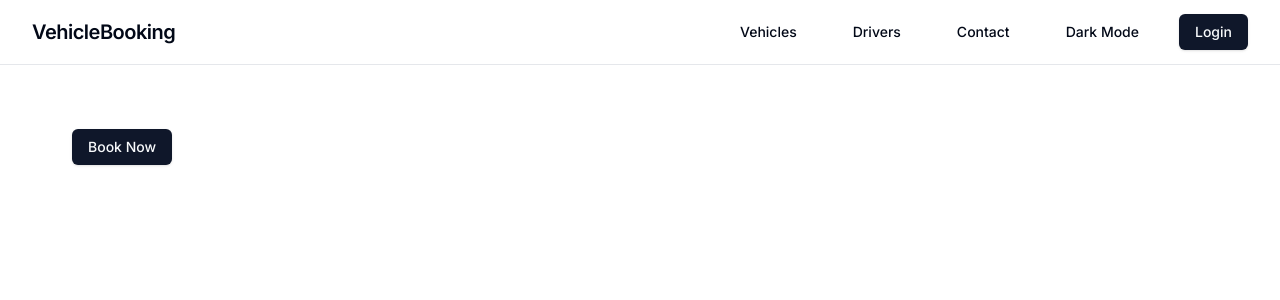
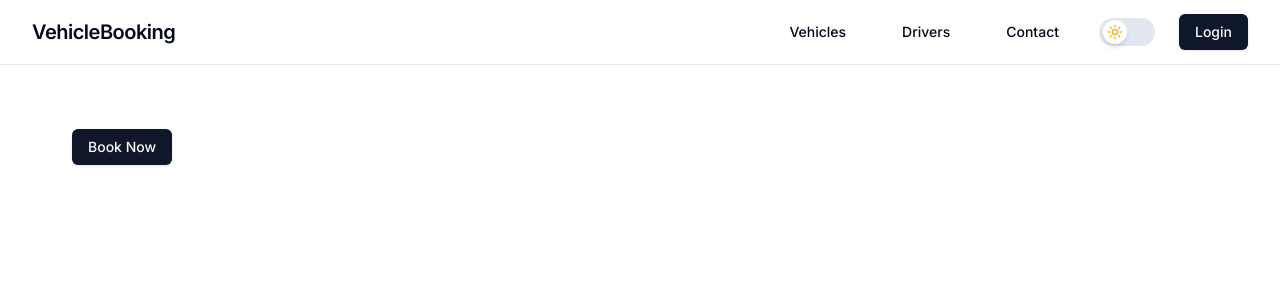
Before and after one commit to Aditya-mishra16/vehicle-booking, a Next.js app: page / in a window 1280 px wide. Shown: the top 300 px of the page. Built offline with nearby package versions, Linux system fonts and the light colour scheme.

Commit message:
toggle theme ui revamp

```diff
--- a/src/components/layout/ThemeToggle.js
+++ b/src/components/layout/ThemeToggle.js
@@ -1,19 +1,51 @@
 "use client";
 
 import { useTheme } from "next-themes";
-import { Button } from "@/components/ui/button";
+import { useEffect, useState } from "react";
+
+import { Sun, Moon } from "lucide-react";
 
 export default function ThemeToggle() {
   const { theme, setTheme } = useTheme();
 
+  const [mounted, setMounted] = useState(false);
+
+  useEffect(() => setMounted(true), []);
+
+  if (!mounted) return null;
+
+  const isDark = theme === "dark";
+
+  const toggleTheme = () => {
+    setTheme(isDark ? "light" : "dark");
+  };
+
   return (
-    <Button
-      variant="ghost"
-      onClick={() =>
-        setTheme(theme === "dark" ? "light" : "dark")
-      }
+    <button
+      onClick={toggleTheme}
+      className={`
+        relative flex items-center
+        w-14 h-7 rounded-full
+        transition-colors duration-300
+        ${isDark ? "bg-slate-800" : "bg-slate-200"}
+      `}
+      aria-label="Toggle Theme"
     >
-      {theme === "dark" ? "Light Mode" : "Dark Mode"}
-    </Button>
+      {/* Sliding circle */}
+      <div
+        className={`
+          absolute flex items-center justify-center
+          w-6 h-6 bg-white rounded-full shadow-md
+          transform transition-transform duration-300
+          ${isDark ? "translate-x-7" : "translate-x-1"}
+        `}
+      >
+        {isDark ? (
+          <Moon className="w-4 h-4 text-slate-800" />
+        ) : (
+          <Sun className="w-4 h-4 text-yellow-500" />
+        )}
+      </div>
+    </button>
   );
 }
```
